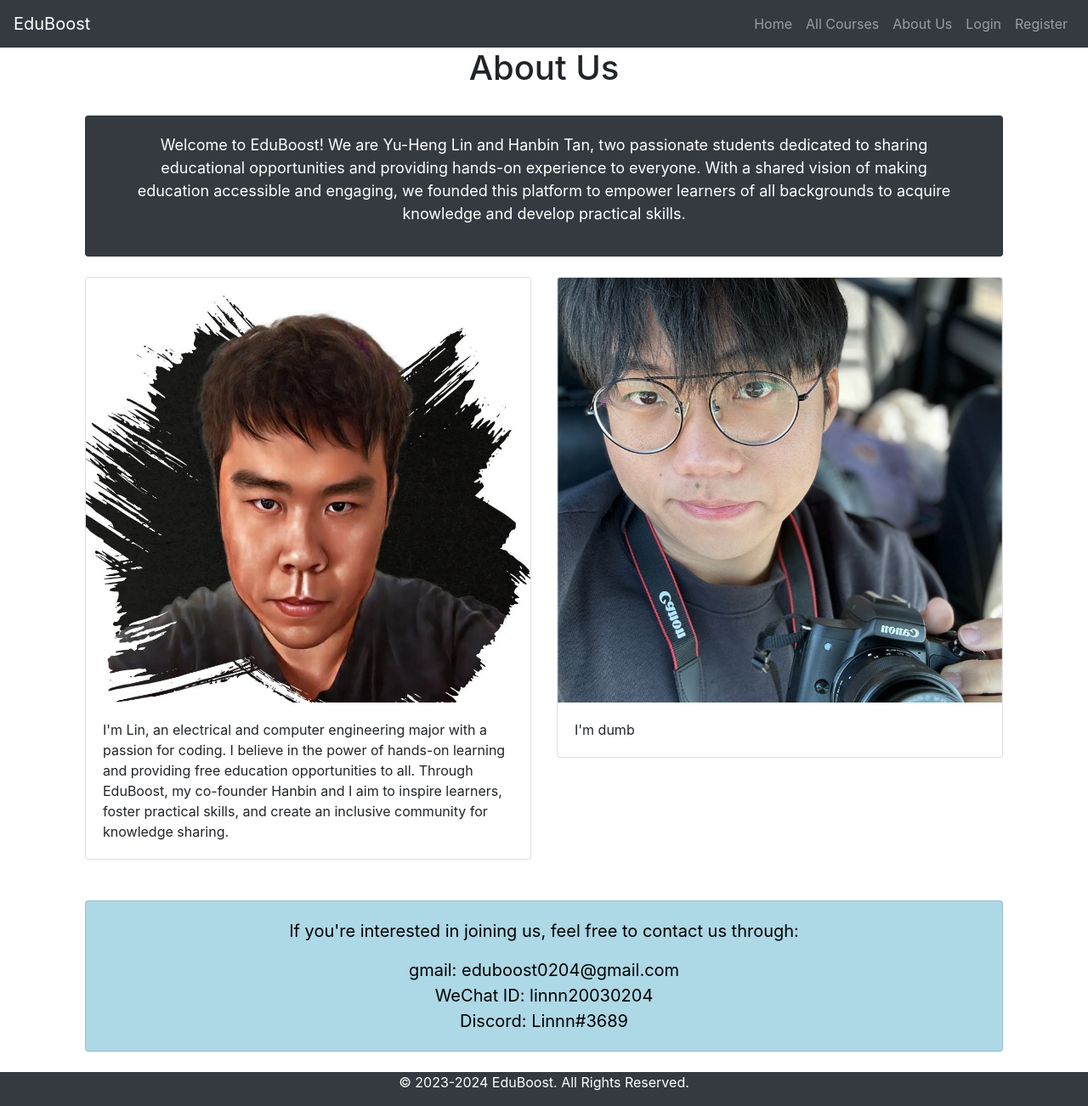
After one commit to Serenity0204/eduboost, a Django app: page /about/ in a window 1280 px wide. The commit adds this page. Shown: the whole page at 85% size. Run offline with Django 3.2, Linux system fonts and the light colour scheme; some libraries are stand-ins or nearby versions.

Commit message:
added about us and search functions

```diff
--- /dev/null
+++ b/eduboost/templates/about.html
@@ -0,0 +1,62 @@
+{% extends 'base.html' %}
+{% load static %}
+{% block content %}
+<div class="container">
+    <div class="d-flex justify-content-center">
+        <h1>About Us</h1>
+    </div>
+    <div class="d-flex justify-content-center mt-4">
+        <div class="card bg-dark text-white">
+            <div class="card-body">
+                <p class="text-center px-4 bg-gray rounded-lg" style="font-size: 18px;">
+                    Welcome to EduBoost! We are Yu-Heng Lin and Hanbin Tan, two passionate students
+                    dedicated to sharing educational opportunities and providing hands-on experience to everyone.
+                    With a shared vision of making education accessible and engaging, we founded this platform to
+                    empower learners of all backgrounds to acquire knowledge and develop practical skills.
+                </p>
+            </div>
+        </div>
+    </div>
+    <div class="row">
+        <div class="col-md-6 mt-4">
+            <div class="card mb-4 box-shadow">
+                <img class="card-img-top" src="{% static 'img/me.png' %}" alt="Circuit101" width="300" height="500">
+                <div class="card-body d-flex flex-column justify-content-between">
+                    <div>
+                        <p class="card-text">
+                            I'm Lin, an electrical and computer engineering major with a passion for coding.
+                            I believe in the power of hands-on learning and providing free education opportunities to all.
+                            Through EduBoost, my co-founder Hanbin and I aim to inspire learners, foster practical skills,
+                            and create an inclusive community for knowledge sharing.
+                        </p>
+                    </div>
+                </div>
+            </div>
+        </div>
+        <div class="col-md-6 mt-4">
+            <div class="card mb-4 box-shadow">
+                <img class="card-img-top" src="{% static 'img/hanbin.png' %}" alt="Circuit101" width="300" height="500">
+                <div class="card-body d-flex flex-column justify-content-between">
+                    <div>
+                        <p class="card-text">
+                            I'm dumb
+                        </p>
+                    </div>
+                </div>
+            </div>
+        </div>
+    </div>
+    <div class="card text-center my-4" style="background-color: lightblue;">
+        <div class="card-body">
+            <p class="card-text" style="font-size: 20px; color: black;">
+                If you're interested in joining us, feel free to contact us through:
+            </p>
+            <p class="card-text" style="font-size: 20px; color: black;">
+                gmail: eduboost0204@gmail.com<br>
+                WeChat ID: linnn20030204<br>
+                Discord: Linnn#3689<br>
+            </p>
+        </div>
+    </div>
+</div>
+{% endblock %}
--- a/eduboost/templates/home.html
+++ b/eduboost/templates/home.html
@@ -9,14 +9,13 @@
         <div class="d-flex justify-content-center">
             <h1>Welcome to EduBoost</h1>
         </div>
-        <div class="d-flex justify-content-center mt-4">
+        <div class="d-flex justify-content-center my-4">
             <div class="card bg-gray">
                 <div class="card-body">
                     <p id="typing-text" class="text-center px-4 flame-text" style="font-size: 18px;"></p>
                 </div>
             </div>
         </div>
-
         <style>
             @keyframes flaming {
                 0% {
--- a/eduboost/urls.py
+++ b/eduboost/urls.py
@@ -3,12 +3,14 @@ from . import views
 
 urlpatterns = [
     path("", views.home_view, name="home"),
+    path("about/", views.about_view, name="about"),
     path("login/", views.login_view, name="login"),
     path("register/", views.register_view, name="register"),
     path("logout/", views.logout_view, name="logout"),
     path("profile/", views.profile_view, name="profile"),
+    path("courses/", views.courses_view, name="courses"),
     path("courses/<int:course_id>/", views.course_detail_view, name="course_detail"),
     path("courses/<int:course_id>/enroll", views.enroll_view, name="enroll"),
     path("courses/<int:course_id>/unenroll", views.unenroll_view, name="unenroll"),
-    path("courses/", views.courses_view, name="courses"),
+    path("courses/search/", views.search_view, name="search"),
 ]
--- a/eduboost/views.py
+++ b/eduboost/views.py
@@ -54,12 +54,23 @@ def home_view(request):
     context = {"popular_courses": popular_courses}
     return render(request, "home.html", context)
 
+def about_view(request):
+    return render(request, 'about.html')
+
 
 def courses_view(request):
     courses = Course.objects.all()
     context = {"courses": courses}
     return render(request, "courses.html", context)
 
+def search_view(request):
+    query = request.GET.get('query')
+    if query:
+        courses = Course.objects.filter(title__startswith=query)
+    else:
+        courses = []
+    context = {'courses': courses, 'query': query}
+    return render(request, 'search.html', context)
 
 @login_required(login_url="login")
 def profile_view(request):
@@ -71,14 +82,14 @@ def profile_view(request):
 def enroll_view(request, course_id):
     course = Course.objects.get(id=course_id)
     request.user.courses.add(course)
-    return redirect("course_detail", course_id=course_id)
+    return redirect("profile")
 
 
 @login_required(login_url="login")
 def unenroll_view(request, course_id):
     course = Course.objects.get(id=course_id)
     request.user.courses.remove(course)
-    return redirect("course_detail", course_id=course_id)
+    return redirect("profile")
 
 
 @login_required(login_url="login")
--- a/mysite/templates/base.html
+++ b/mysite/templates/base.html
@@ -50,6 +50,9 @@
                 <li class="nav-item">
                     <a class="nav-link" href="{% url 'courses' %}">All Courses</a>
                 </li>
+                <li class="nav-item">
+                    <a class="nav-link" href="{% url 'about' %}">About Us</a>
+                </li>
                 {% if user.is_authenticated %}
                 <li class="nav-item">
                     <a class="nav-link" href="{% url 'profile' %}">Profile</a>
```
Also changed, not shown: eduboost/templates/courses.html (+12 -1 lines), eduboost/templates/search.html (added, +31 -0 lines), static/img/hanbin.png (added), static/img/me.png (added).
